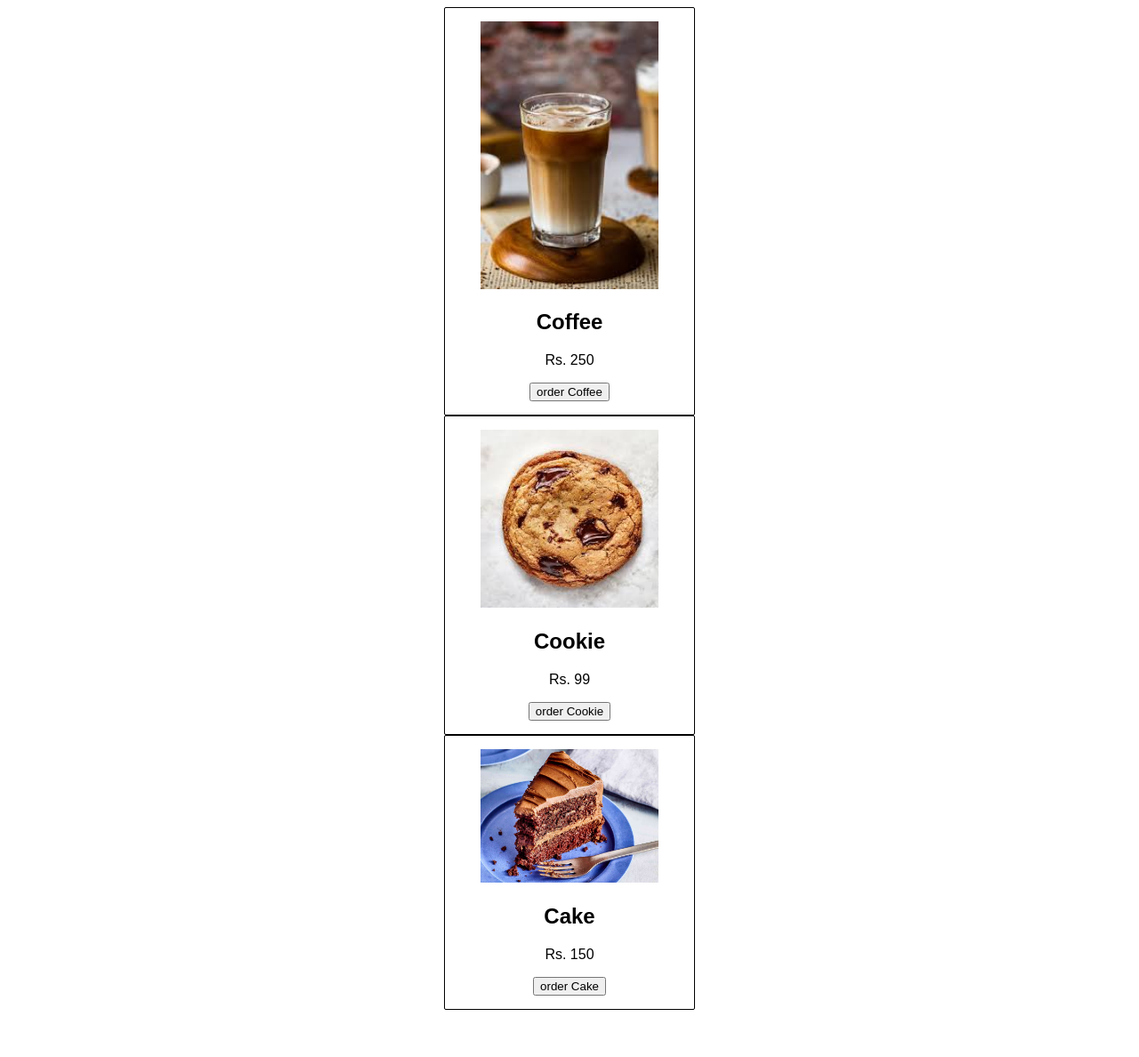
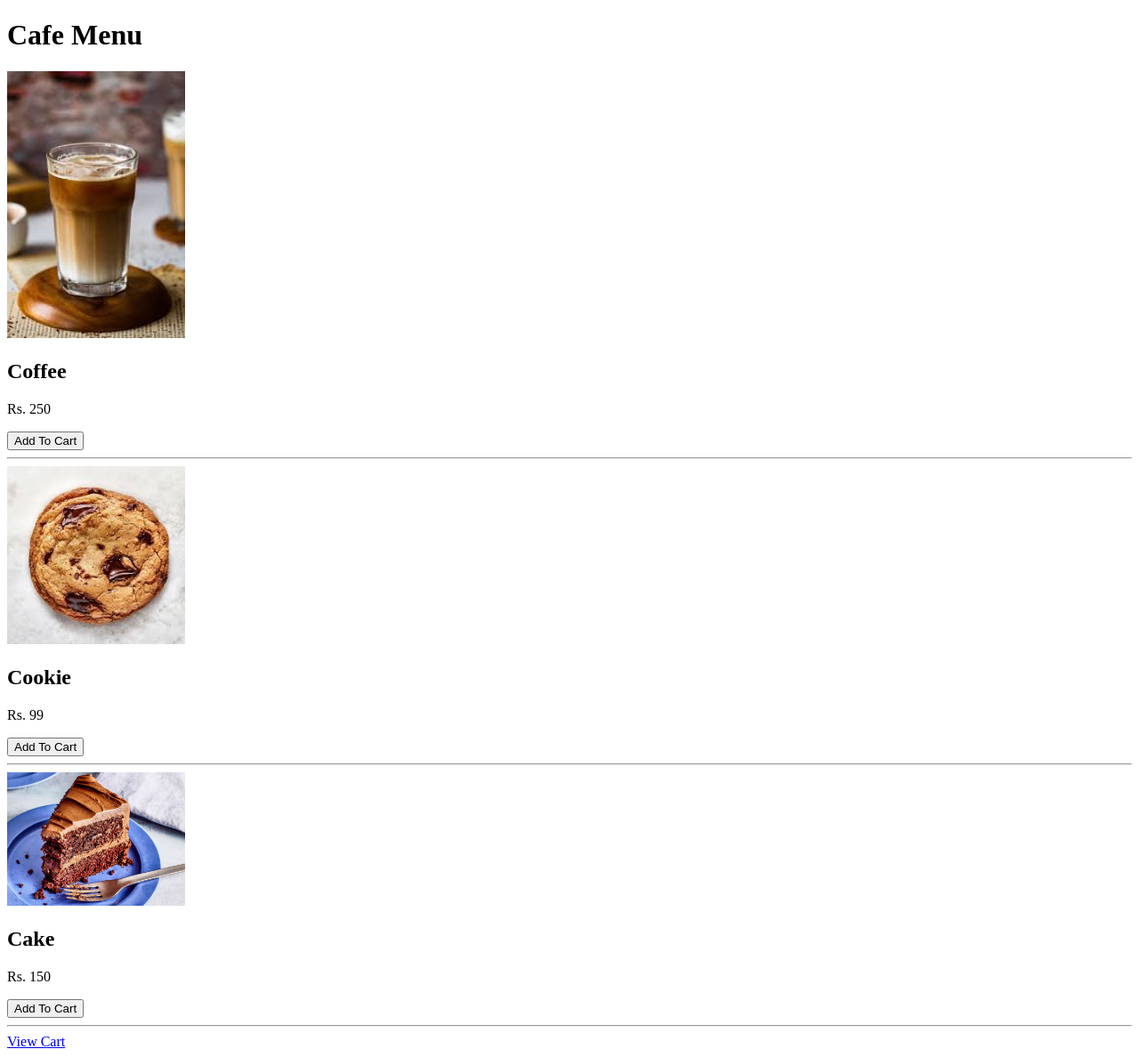
Before and after one commit to KeerthiChaarvi24/1styearsummerprojects, a Flask app: page / in a window 1280 px wide. Shown: the whole page at 89% size. Before the commit the page ends 1135 px from the top, so only its background shows below. Run offline with Flask 3, Linux system fonts and the light colour scheme; data comes from the database, SQL or seed files in the repository; both versions use the stored data as it was after the commit.

Commit message:
very basic complete cafe bill system

```diff
--- a/cafe_proj/app.py
+++ b/cafe_proj/app.py
@@ -1,21 +1,81 @@
-from flask import Flask, render_template, request
+from flask import Flask, render_template, request, redirect
+import sqlite3
 
 app = Flask(__name__)
 
-@app.route('/')
+
+@app.route("/")
 def home():
-    return render_template('index.html')
 
-@app.route('/order', methods=['POST'])
+    conn = sqlite3.connect("cafe.db")
+    cursor = conn.cursor()
+
+    cursor.execute("SELECT * FROM products")
+    products = cursor.fetchall()
+
+    conn.close()
+
+    return render_template(
+        "index.html",
+        products=products
+    )
+
+
+@app.route("/order", methods=["POST"])
 def order():
-    prices={
-        "Coffee":250,
-        "Cookie":99,
-        "Cake":150
-    }
-    item = request.form['item']
-    price=prices[item]
-    return f"You selected {item} cost {price}"
 
-if __name__ == '__main__':
+    product_id = request.form["product_id"]
+
+    conn = sqlite3.connect("cafe.db")
+    cursor = conn.cursor()
+
+    cursor.execute(
+        "INSERT INTO cart(product_id) VALUES(?)",
+        (product_id,)
+    )
+
+    conn.commit()
+    conn.close()
+
+    return redirect("/")
+
+
+@app.route("/cart")
+def cart():
+
+    conn = sqlite3.connect("cafe.db")
+    cursor = conn.cursor()
+
+    cursor.execute("""
+    SELECT products.name,
+           products.price
+    FROM cart
+    JOIN products
+    ON cart.product_id = products.id
+    """)
+
+    items = cursor.fetchall()
+
+    cursor.execute("""
+    SELECT SUM(products.price)
+    FROM cart
+    JOIN products
+    ON cart.product_id = products.id
+    """)
+
+    total = cursor.fetchone()[0]
+
+    conn.close()
+
+    if total is None:
+        total = 0
+
+    return render_template(
+        "cart.html",
+        items=items,
+        total=total
+    )
+
+
+if __name__ == "__main__":
     app.run(debug=True)
--- a/cafe_proj/templates/index.html
+++ b/cafe_proj/templates/index.html
@@ -3,46 +3,49 @@
 
 <head>
     <title>Cafe Billing System</title>
-    <link rel="stylesheet"
-      href="{{ url_for('static',
-      filename='styles.css') }}">
 </head>
 
 <body>
-<form action="/order" method="POST">
-    <div>
-         <img src="{{url_for('static',filename='images/coffee.jpg')}}" width="200">
-         <h2>Coffee</h2>
-         <p>Rs. 250</p>
-            <button type="submit"
-                    name="item"
-                    value="Coffee">
-            order Coffee
+
+<h1>Cafe Menu</h1>
+
+{% for product in products %}
+
+<div>
+
+    <img
+        src="{{ url_for('static',
+        filename='images/' + product[3]) }}"
+        width="200">
+
+    <h2>{{ product[1] }}</h2>
+
+    <p>Rs. {{ product[2] }}</p>
+
+    <form action="/order" method="POST">
+
+        <input
+            type="hidden"
+            name="product_id"
+            value="{{ product[0] }}">
+
+        <button type="submit">
+            Add To Cart
         </button>
-    </div>
-    <div>
-         <img src="{{url_for('static',filename='images/cookie.jpg')}}" width="200">
-         <h2>Cookie</h2>
-         <p>Rs. 99</p>
-            <button type="submit"
-                    name="item"
-                    value="Cookie">
-        order Cookie
-    </button>
-    </div>
-    <div>
-         <img src="{{url_for('static',filename='images/cake.jpg')}}" width="200">
-         <h2>Cake</h2>
-         <p>Rs. 150</p>
-            <button type="submit"
-                    name="item"
-                    value="Cake">
-        order Cake
-    </button>
-    </div>
 
-</form>
+    </form>
+
+</div>
+
+<hr>
+
+{% endfor %}
+
+<a href="/cart">
+    View Cart
+</a>
 
 </body>
+</html>
 
 </html>
```
Also changed, not shown: cafe_proj/create_db.py (added, +20 -0 lines), cafe_proj/templates/cart.html (added, +33 -0 lines), cafe_proj/cafe.db (added), 1 other file.
